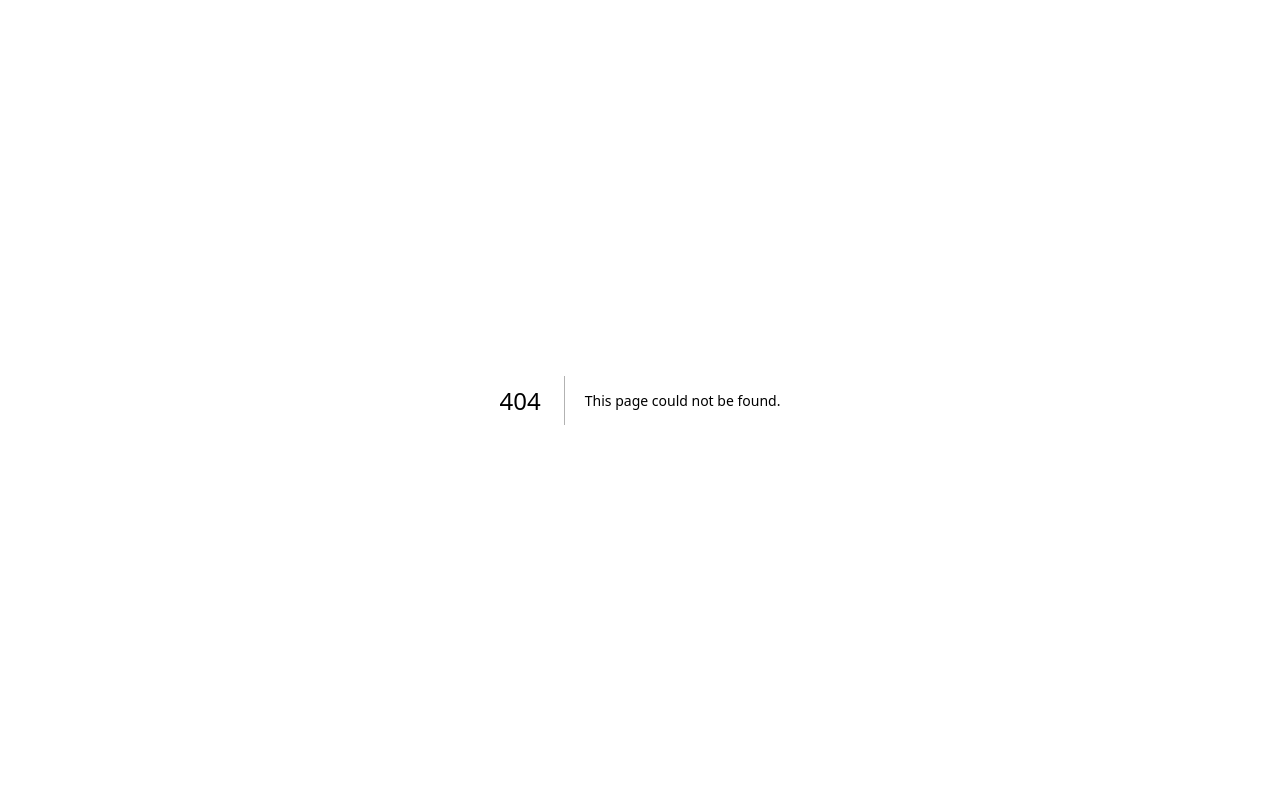
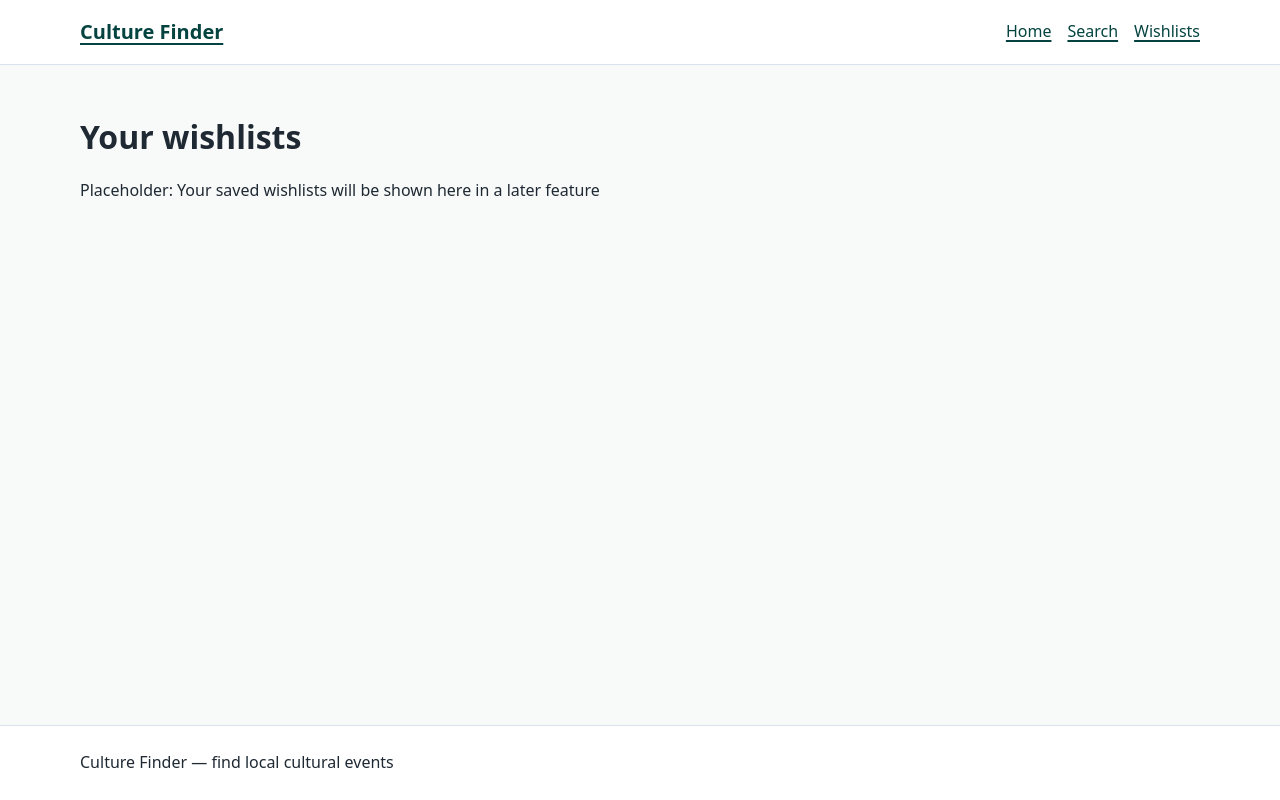
Before and after one commit to LCampbellDev/culture-finder-pwa, a Next.js app: page /wishlists in a window 1280 px wide. Before the commit this address had no page. Built offline with nearby package versions, Linux system fonts and the light colour scheme.

Commit message:
feat: add accessible app shell

```diff
--- a/src/app/globals.css
+++ b/src/app/globals.css
@@ -1,49 +1,107 @@
 :root {
-  --background: #ffffff;
-  --foreground: #171717;
+  /* Colours */
+  --colour-background: #f8faf9;
+  --colour-surface: #ffffff;
+  --colour-text: #1f2933;
+  --colour-muted: #404b54;
+
+  --colour-accent: #04433f;
+  --colour-accent-hover: #032f2c;
+  --colour-on-accent: #ffffff;
+
+  --colour-error: #8a1c13;
+  --colour-success: #075b52;
+
+  --colour-border-subtle: #d9e2ec;
+  --colour-border-strong: #64717b;
+
+  --colour-focus-light: #ffdd00;
+  --colour-focus-dark: #1f2933;
+
+  /* Spacing */
+  --space-1: 0.25rem;
+  --space-2: 0.5rem;
+  --space-3: 0.75rem;
+  --space-4: 1rem;
+  --space-5: 1.5rem;
+  --space-6: 2rem;
+  --space-7: 3rem;
+  --space-8: 4rem;
+
+  /* Typography */
+  --font-body:
+    system-ui, -apple-system, BlinkMacSystemFont, "Segoe UI", sans-serif;
+  --font-size-base: 1rem;
+  --line-height-base: 1.6;
+  --line-height-heading: 1.2;
+
+  /* Shape and layout */
+  --radius-small: 0.25rem;
+  --radius-medium: 0.5rem;
+  --radius-large: 1rem;
+  --layout-width: 72rem;
 }
 
-@media (prefers-color-scheme: dark) {
-  :root {
-    --background: #0a0a0a;
-    --foreground: #ededed;
-  }
+*,
+*::before,
+*::after {
+  box-sizing: border-box;
 }
 
 html {
-  height: 100%;
-}
-
-html,
-body {
-  max-width: 100vw;
-  overflow-x: hidden;
+  min-height: 100%;
 }
 
 body {
-  min-height: 100%;
+  min-height: 100vh;
+  margin: 0;
   display: flex;
   flex-direction: column;
-  color: var(--foreground);
-  background: var(--background);
-  font-family: Arial, Helvetica, sans-serif;
+  background-color: var(--colour-background);
+  color: var(--colour-text);
+  font-family: var(--font-body);
+  font-size: var(--font-size-base);
+  line-height: var(--line-height-base);
   -webkit-font-smoothing: antialiased;
   -moz-osx-font-smoothing: grayscale;
 }
 
-* {
-  box-sizing: border-box;
-  padding: 0;
-  margin: 0;
+h1,
+h2,
+h3,
+h4 {
+  line-height: var(--line-height-heading);
 }
 
 a {
-  color: inherit;
-  text-decoration: none;
+  color: var(--colour-accent);
+  text-decoration-thickness: 0.1em;
+  text-underline-offset: 0.2em;
 }
 
-@media (prefers-color-scheme: dark) {
-  html {
-    color-scheme: dark;
-  }
+button,
+input,
+select,
+textarea {
+  font: inherit;
 }
+
+img,
+picture,
+svg {
+  display: block;
+  max-width: 100%;
+}
+
+:focus-visible {
+  outline: 3px solid var(--colour-focus-dark);
+  outline-offset: 2px;
+  box-shadow: 0 0 0 5px var(--colour-focus-light);
+}
+
+.container {
+  width: 100%;
+  max-width: var(--layout-width);
+  margin-inline: auto;
+  padding-inline: var(--space-4);
+}
--- a/src/app/layout.js
+++ b/src/app/layout.js
@@ -1,25 +1,34 @@
-import { Geist, Geist_Mono } from "next/font/google";
 import "./globals.css";
-
-const geistSans = Geist({
-  variable: "--font-geist-sans",
-  subsets: ["latin"],
-});
-
-const geistMono = Geist_Mono({
-  variable: "--font-geist-mono",
-  subsets: ["latin"],
-});
+import Footer from "../components/layout/Footer";
+import Header from "../components/layout/Header";
+import styles from "../components/layout/AppShell.module.css";
+import SkipLink from "../components/ui/SkipLink";
 
 export const metadata = {
-  title: "Create Next App",
-  description: "Generated by create next app",
+  title: {
+    default: "Culture Finder",
+    template: "%s | Culture Finder",
+  },
+  description: "Find and save local cultural events near you",
 };
 
 export default function RootLayout({ children }) {
   return (
-    <html lang="en" className={`${geistSans.variable} ${geistMono.variable}`}>
-      <body>{children}</body>
+    <html lang="en-GB">
+      <body>
+        <SkipLink />
+        <Header />
+
+        <main
+          id="main-content"
+          className={`container ${styles.mainContent}`}
+          tabIndex="-1"
+        >
+          {children}
+        </main>
+
+        <Footer />
+      </body>
     </html>
   );
 }
--- /dev/null
+++ b/src/app/wishlists/page.js
@@ -0,0 +1,8 @@
+export default function WishlistsPage() {
+  return (
+    <>
+      <h1>Your wishlists</h1>
+      <p>Placeholder: Your saved wishlists will be shown here in a later feature</p>
+    </>
+  );
+}
--- /dev/null
+++ b/src/components/layout/AppShell.module.css
@@ -0,0 +1,44 @@
+.siteHeader {
+  background-color: var(--colour-surface);
+  border-bottom: 1px solid var(--colour-border-subtle);
+}
+
+.headerInner {
+  display: flex;
+  flex-wrap: wrap;
+  align-items: center;
+  justify-content: space-between;
+  gap: var(--space-4);
+  padding-block: var(--space-4);
+}
+
+.siteTitle {
+  color: var(--colour-accent);
+  font-size: 1.25rem;
+  font-weight: 700;
+}
+
+.navList {
+  display: flex;
+  flex-wrap: wrap;
+  gap: var(--space-4);
+  margin: 0;
+  padding: 0;
+  list-style: none;
+}
+
+.mainContent {
+  flex: 1;
+  padding-block: var(--space-6);
+}
+
+.siteFooter {
+  margin-top: auto;
+  padding-block: var(--space-5);
+  border-top: 1px solid var(--colour-border-subtle);
+  background-color: var(--colour-surface);
+}
+
+.siteFooter p {
+  margin: 0;
+}
--- /dev/null
+++ b/src/components/layout/Footer.js
@@ -0,0 +1,11 @@
+import styles from "./AppShell.module.css";
+
+export default function Footer() {
+  return (
+    <footer className={styles.siteFooter}>
+      <div className="container">
+        <p>Culture Finder — find local cultural events</p>
+      </div>
+    </footer>
+  );
+}
--- /dev/null
+++ b/src/components/layout/Header.js
@@ -0,0 +1,17 @@
+import Link from "next/link";
+import Navigation from "./Navigation";
+import styles from "./AppShell.module.css";
+
+export default function Header() {
+  return (
+    <header className={styles.siteHeader}>
+      <div className={`container ${styles.headerInner}`}>
+        <Link className={styles.siteTitle} href="/">
+          Culture Finder
+        </Link>
+
+        <Navigation />
+      </div>
+    </header>
+  );
+}
--- /dev/null
+++ b/src/components/layout/Navigation.js
@@ -0,0 +1,20 @@
+import Link from "next/link";
+import styles from "./AppShell.module.css";
+
+export default function Navigation() {
+  return (
+    <nav aria-label="Main navigation">
+      <ul className={styles.navList}>
+        <li>
+          <Link href="/">Home</Link>
+        </li>
+        <li>
+          <Link href="/search">Search</Link>
+        </li>
+        <li>
+          <Link href="/wishlists">Wishlists</Link>
+        </li>
+      </ul>
+    </nav>
+  );
+}
--- /dev/null
+++ b/src/components/ui/SkipLink.js
@@ -0,0 +1,9 @@
+import styles from "./SkipLink.module.css";
+
+export default function SkipLink() {
+    return (
+        <a className={styles.skipLink} href="#main-content">
+        Skip to main content
+        </a>
+    );
+}
--- /dev/null
+++ b/src/components/ui/SkipLink.module.css
@@ -0,0 +1,37 @@
+.skipLink {
+    position: absolute;
+    top: var(--space-2);
+    left: var(--space-4);
+    z-index: 1000;
+    padding: var(--space-2) var(--space-4);
+    border-radius: var(--radius-small);
+    background-color: var(--colour-accent);
+    color: var(--colour-on-accent);
+    font-weight: 700;
+    transform: translateY(-200%);
+}
+
+.skipLink:focus {
+    transform: translateY(0);
+}
+
+.skipLink {
+  position: absolute;
+  top: 0;
+  left: var(--space-4);
+  z-index: 1000;
+  max-width: calc(100% - 2rem);
+  padding: var(--space-2) var(--space-4);
+  border-radius: var(--radius-small);
+  background-color: var(--colour-accent);
+  color: var(--colour-on-accent);
+  font-weight: 700;
+  transform: translateY(-200%);
+}
+
+.skipLink:focus {
+  position: static;
+  align-self: flex-start;
+  margin: var(--space-2) var(--space-4);
+  transform: none;
+}
```
Also changed, not shown: src/app/page.js (+7 -62 lines), src/app/page.module.css (deleted, +0 -142 lines), src/app/search/page.js (added, +8 -0 lines), 2 other files (tests, documents, lock files or other folders).
